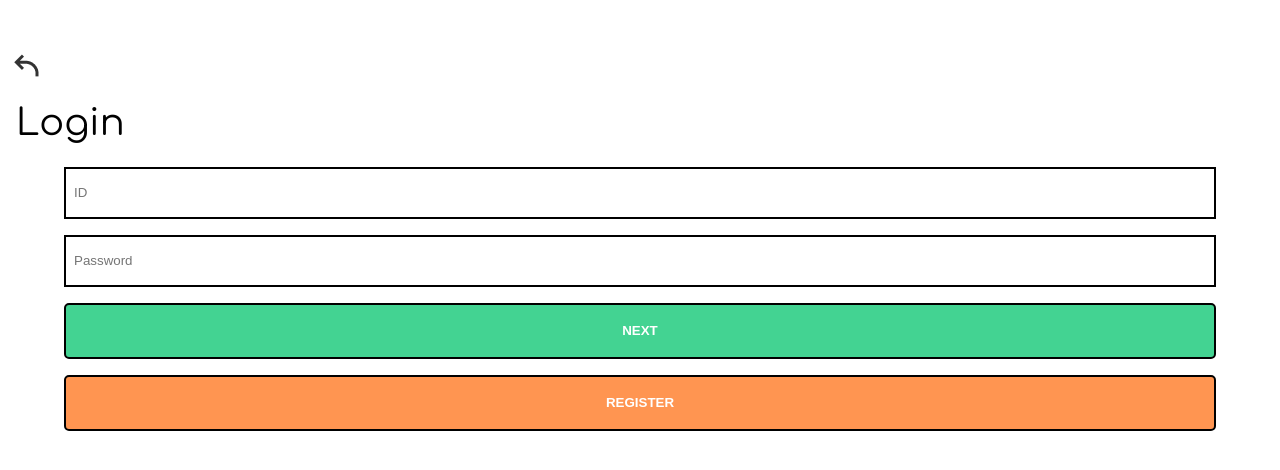
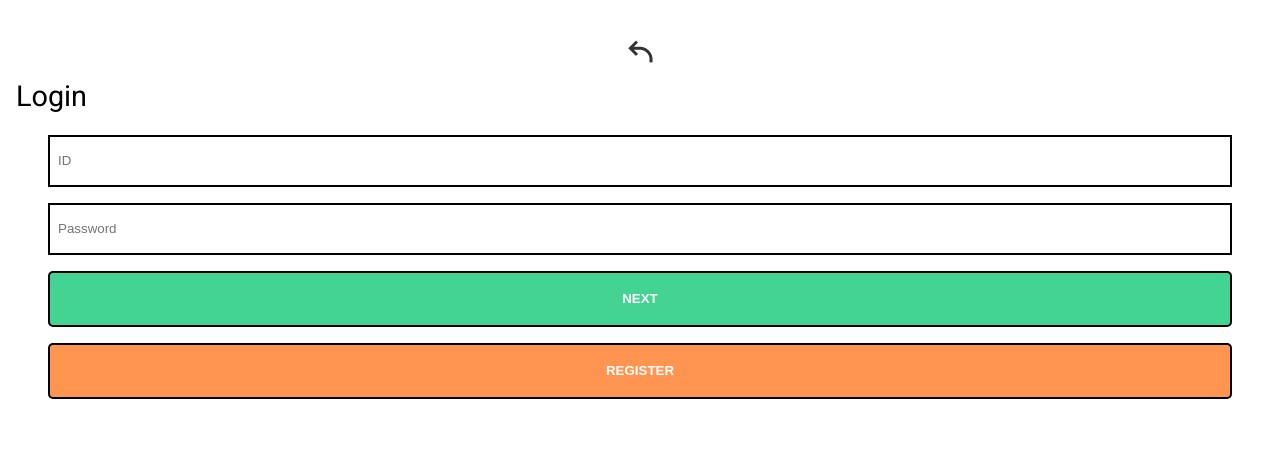
Before and after one commit to TaeminChoe/BOB, a Vue app in the folder client/: page /BOB/login in a window 1280 px wide. Shown: the top 470 px of the page. Built offline with nearby package versions, Linux system fonts and the light colour scheme.

Commit message:
기존커밋

```diff
--- a/client/public/index.html
+++ b/client/public/index.html
@@ -10,7 +10,7 @@
     <link rel="preconnect" href="https://fonts.googleapis.com" />
     <link rel="preconnect" href="https://fonts.gstatic.com" crossorigin />
     <link
-      href="https://fonts.googleapis.com/css2?family=Comfortaa:wght@300;400&display=swap"
+      href="https://fonts.googleapis.com/css2?family=Roboto:ital,wght@0,100;0,300;0,400;0,500;0,700;0,900;1,100;1,300;1,400;1,500;1,700;1,900&display=swap"
       rel="stylesheet"
     />
     <title><%= htmlWebpackPlugin.options.title %></title>
--- a/client/src/assets/css/layout.css
+++ b/client/src/assets/css/layout.css
@@ -5,23 +5,27 @@
   align-items: center;
   justify-content: center;
 }
-.template-layout .back-header {
+.template-layout .header-layout {
   width: 100%;
-  height: 50px;
   display: flex;
   align-items: center;
 }
-.template-layout .back-header img {
+.template-layout .header-layout img {
   padding: 0.9rem;
+}
+.template-layout .header-layout .set-right {
+  margin-left: auto;
 }
 .template-layout .title-text {
   align-self: flex-start;
   padding: 1rem;
-  font-size: 2.3rem;
-  font-family: "Comfortaa", cursive;
+  font-size: 1.8rem;
+  font-weight: 400;
+  font-family: "Roboto", sans-serif;
 }
 .template-layout .submit-layout {
-  width: 90%;
+  width: 92.5%;
+
   display: flex;
   flex-flow: column;
 }
--- a/client/src/assets/scss/layout.scss
+++ b/client/src/assets/scss/layout.scss
@@ -5,25 +5,29 @@
   align-items: center;
   justify-content: center;
 
-  .back-header {
+  .header-layout {
     width: 100%;
-    height: 50px;
+
     display: flex;
     align-items: center;
     img {
       padding: 0.9rem;
+    }
+    .set-right {
+      margin-left: auto;
     }
   }
 
   .title-text {
     align-self: flex-start;
     padding: 1rem;
-    font-size: 2.3rem;
-    font-family: "Comfortaa", cursive;
+    font-size: 1.8rem;
+    font-weight: 400;
+    font-family: "Roboto", sans-serif;
   }
 
   .submit-layout {
-    width: 90%;
+    width: 92.5%;
     display: flex;
     flex-flow: column;
 
--- a/client/src/page/signup/SignupPage.vue
+++ b/client/src/page/signup/SignupPage.vue
@@ -1,10 +1,29 @@
 <template>
-  <div>
-    <div>회원가입 페이지입니다.</div>
+  <div class="template-layout">
+    <div class="header-layout">
+      <img src="@/assets/img/BOB.png" />
+      <img src="@/assets/img/hamburger.png" class="set-right" />
+    </div>
+    <div class="title-text"><div>Sign Up</div></div>
+    <div class="submit-layout">
+      <input placeholder="Your Name" />
+      <input placeholder="ID" />
+      <input placeholder="Create Passwird" />
+      <input placeholder="Check Password" />
+      <button class="bgcolor-green" @click="handleClickSignup">NEXT</button>
+    </div>
   </div>
 </template>
+
 <script>
+import "@/assets/css/layout.css";
+
 export default {
   name: "SignupPage",
+  methods: {
+    handleClickSignup() {
+      this.$router.push("/");
+    },
+  },
 };
 </script>
```
Also changed, not shown: client/src/assets/img/BOB.png (added), client/src/assets/img/hamburger.png (added).
